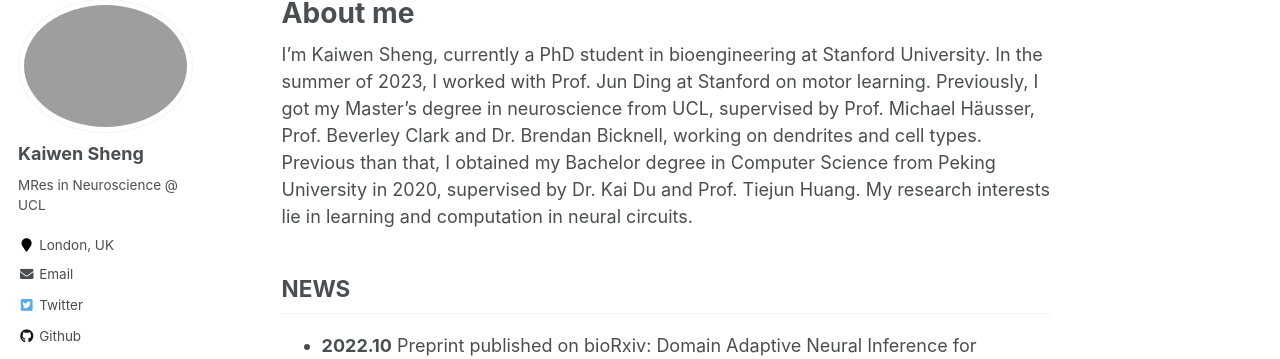
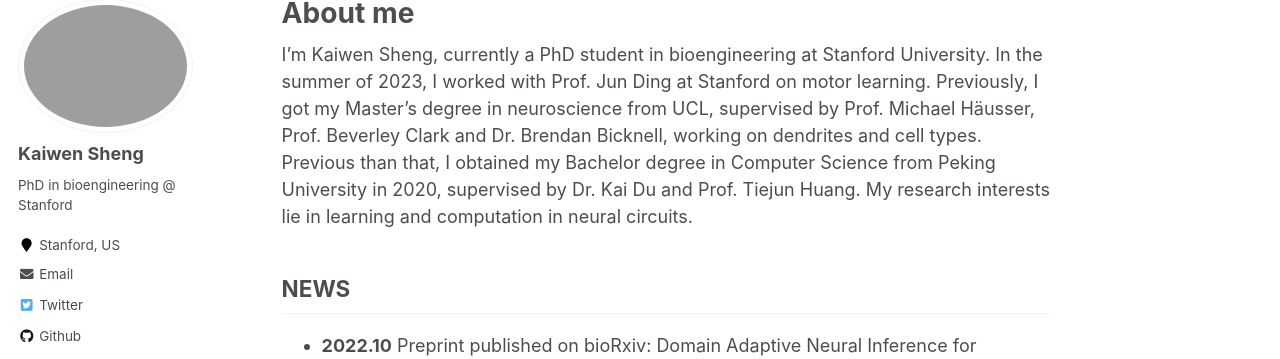
Before and after one commit to holmosaint/holmosaint.github.io, a Jekyll site: the page built from _pages/about.md, in a window 1280 px wide. Shown: the part 119-478 px from the top of the page. Built offline with Jekyll 4.4.1, drawn with Linux system fonts in a browser that asks for light colours.

Commit message:
update 09/02/2023

```diff
--- a/_config.yml
+++ b/_config.yml
@@ -81,13 +81,13 @@ analytics:
 # Site Author
 author:
   name             : "Kaiwen Sheng"
-  avatar           : "KaiwenSheng_1.PNG"
-  bio              : "MRes in Neuroscience @ UCL"
-  location         : "London, UK"
+  avatar           : "Malta_cliff.jpg"
+  bio              : "PhD in bioengineering @ Stanford"
+  location         : "Stanford, US"
   employer         :
   pubmed           : # "https://www.ncbi.nlm.nih.gov/pubmed/?term=john+snow"
   googlescholar    : "https://scholar.google.com/citations?user=2Lf-0vUAAAAJ&hl=en"
-  email            : "kaiwen.sheng.21@ucl.ac.uk"
+  email            : "kwsheng@stanford.edu"
   researchgate     :  # example: "https://www.researchgate.net/profile/yourprofile"
   uri              :
   bitbucket        :
```
Also changed, not shown: 1 other file.
